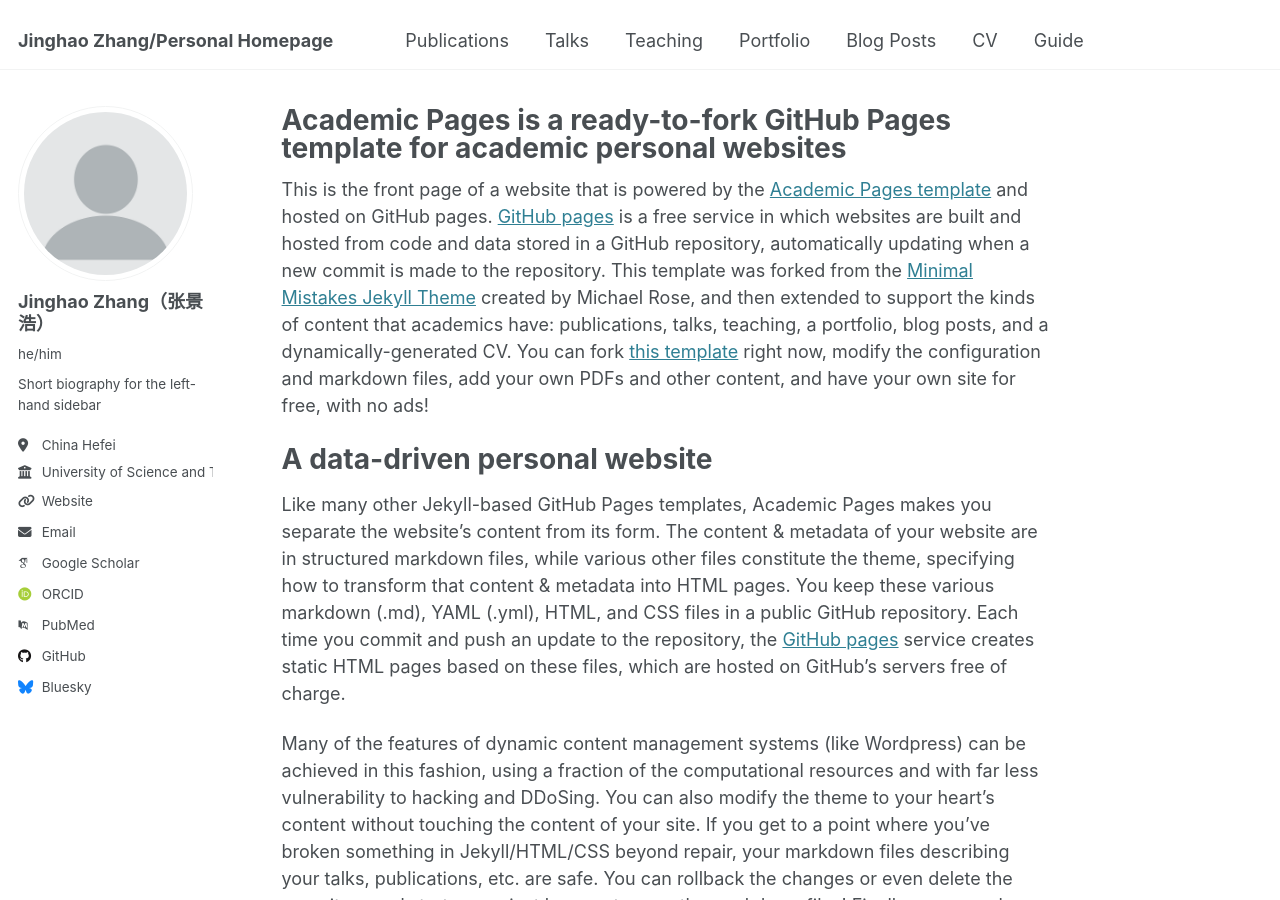
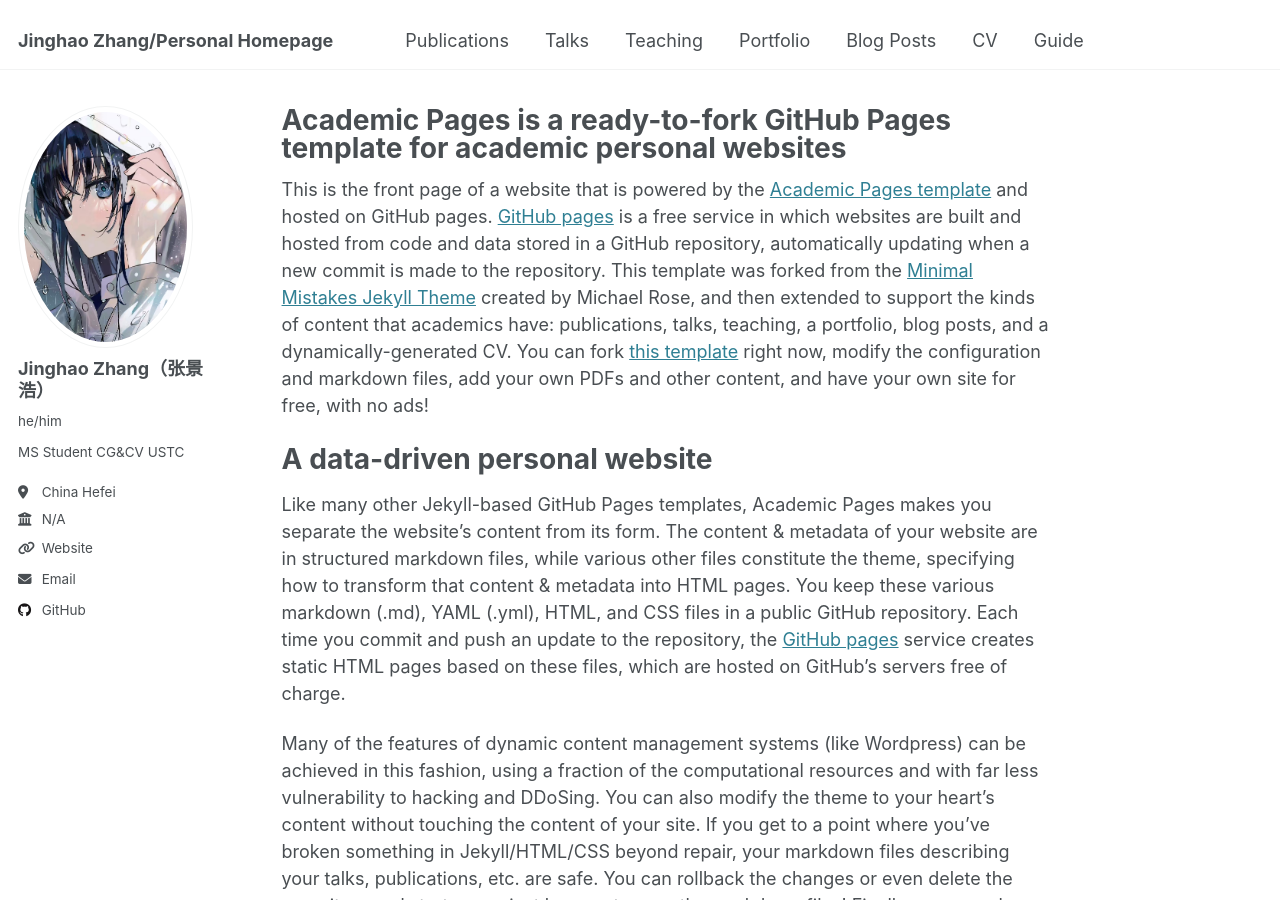
Before and after one commit to Ryan0399/Ryan0399.github.io, a Jekyll site: the page built from _pages/about.md, in a window 1280 px wide and 900 px high. Built offline with Jekyll 4.4.1, drawn with Linux system fonts in a browser that asks for light colours; some web fonts are replaced.

Commit message:
update config file

```diff
--- a/_config.yml
+++ b/_config.yml
@@ -22,58 +22,59 @@ repository               : "Ryan0399/Ryan0399.github.io"
 #               Additional customization can be done by editing /_includes/author-profile.html
 author:
   # Biographic information
-  avatar           : "profile.png"
+  avatar           : "my_photo.png"
   name             : "Jinghao Zhang（张景浩）"
   pronouns         : "he/him" # example: "she/her"
-  bio              : "Short biography for the left-hand sidebar"
+  bio              : "MS Student CG&CV USTC"
   location         : "China Hefei"
-  employer         : "University of Science and Technology of China"
+  employer         : "N/A"
   uri              : "https://ryan0399.github.io" # URL
   email            : "jinghaozhang6@mail.ustc.edu.cn"
 
   # Academic websites
-  arxiv            : # URL - Update with the correct link to your profile
-  googlescholar    : "https://scholar.google.com/citations?user=PS_CX0AAAAAJ"
-  impactstory      : # URL
-  orcid            : "http://orcid.org/yourorcidurl"
-  semantic         : # URL
-  pubmed           : "https://www.ncbi.nlm.nih.gov/pubmed/?term=john+snow"
-  researchgate     : # URL
-  scopus           : # URL
+  # arxiv            : # URL - Update with the correct link to your profile
+  # googlescholar    : "https://scholar.google.com/citations?user=PS_CX0AAAAAJ"
+  # impactstory      : # URL
+  # orcid            : "http://orcid.org/yourorcidurl"
+  # semantic         : # URL
+  # pubmed           : "https://www.ncbi.nlm.nih.gov/pubmed/?term=john+snow"
+  # researchgate     : # URL
+  # scopus           : # URL
 
   # Repositories and software development
-  bitbucket        : # Username - Update with your username on the site
-  codepen          : # Username
-  dribbble         : # Username
+  # bitbucket        : # Username - Update with your username on the site
+  # codepen          : # Username
+  # dribbble         : # Username
   github           : "Ryan0399"
-  kaggle           : # Username
-  stackoverflow    : # User number or user number and name (i.e., use "1" or "1/jeff-atwood")
+  # kaggle           : # Username
+  # stackoverflow    : # User number or user number and name (i.e., use "1" or "1/jeff-atwood")
 
   # Social media
-  bluesky          : "bsky.app" # Replace this with you Bluesky username
-  facebook         : # Username
-  flickr           : # Username
-  foursquare       : # Username
-  goodreads        : # Username
-  google_plus      : # Username
-  keybase          : # Username
-  instagram        : # Username
-  lastfm           : # Username
-  linkedin         : # Username
-  mastodon         : # URL
-  medium           : # URL
-  pinterest        : # Username
-  soundcloud       : # Username
-  steam            : # Username
-  telegram         : # URL
-  tumblr           : # Username
-  twitter          : # Username for X / Twitter
-  vine             : # Username
-  weibo            : # Username
-  wikipedia        : # Username
-  xing             : # Username
-  youtube          : # Username
-  zhihu            : # Username
+  # bluesky          : "bsky.app" # Replace this with you Bluesky username
+  # facebook         : # Username
+  # flickr           : # Username
+  # foursquare       : # Username
+  # goodreads        : # Username
+  # google_plus      : # Username
+  # keybase          : # Username
+  # instagram        : # Username
+  # lastfm           : # Username
+  # linkedin         : # Username
+  # mastodon         : # URL
+  # medium           : # URL
+  # pinterest        : # Username
+  # soundcloud       : # Username
+  # steam            : # Username
+  # telegram         : # URL
+  # tumblr           : # Username
+  # twitter          : # Username for X / Twitter
+  # vine             : # Username
+  # weibo            : # Username
+  # wikipedia        : # Username
+  # xing             : # Username
+  # youtube          : # Username
+  # zhihu            : # Username
+  qq               : "907200440"
 
 # Publication Category - The following the list of publication categories and their headings
 publication_category:
```
Also changed, not shown: images/my_photo.png (added).
